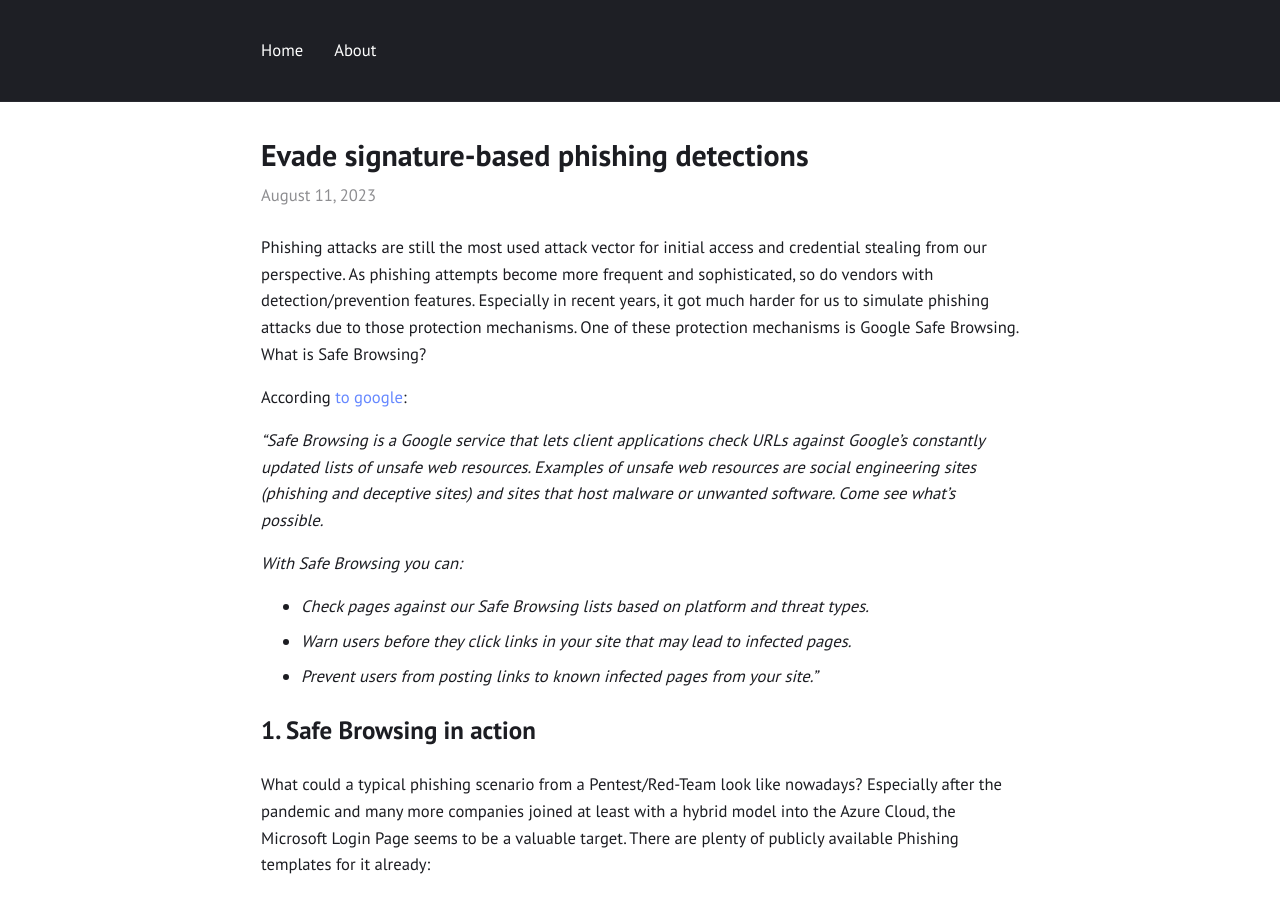
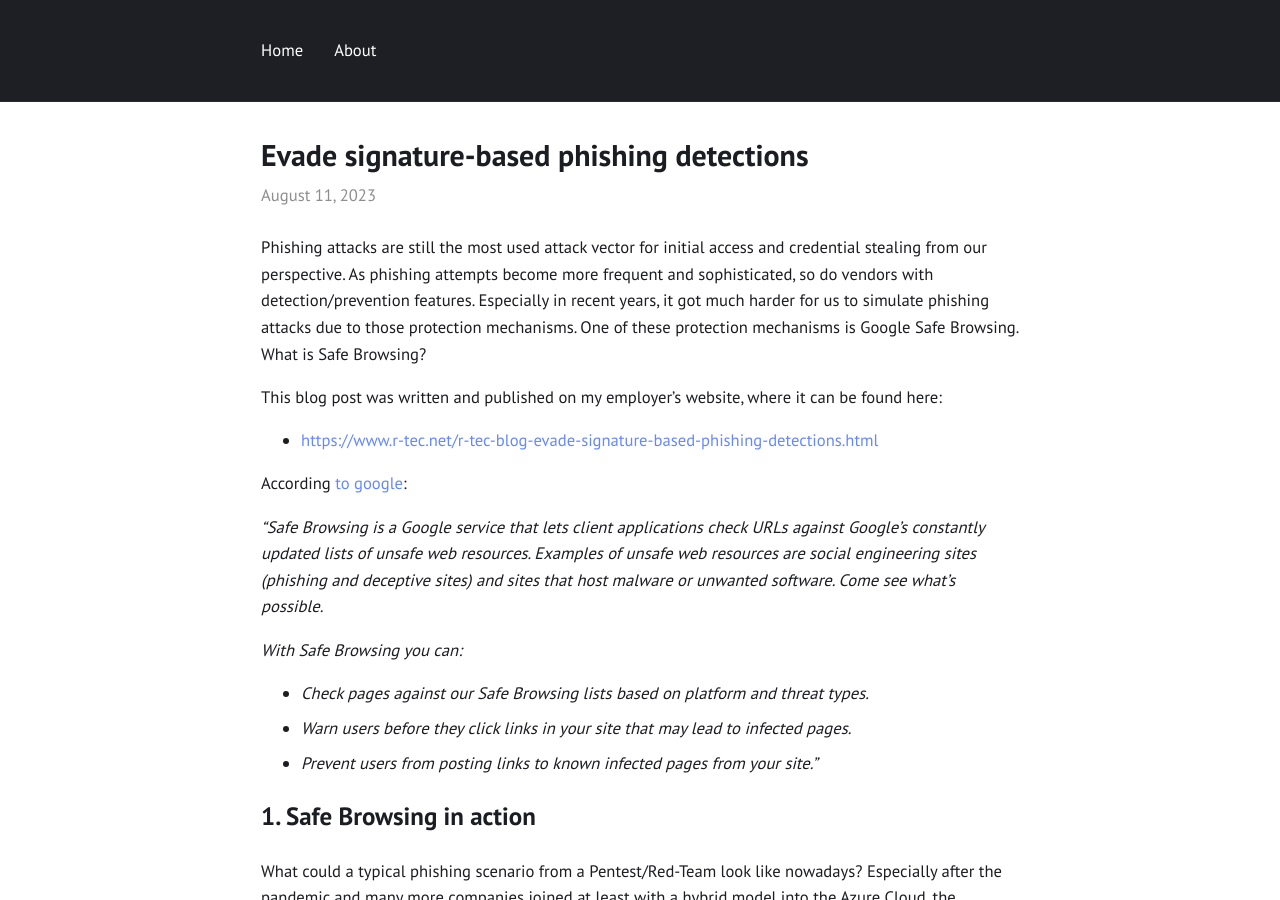
Before and after one commit to S3cur3Th1sSh1t/S3cur3Th1sSh1t.github.io, a Jekyll site: the page built from _posts/2023-08-11-Evade_signature-based-phishing_detections.md, in a window 1280 px wide and 900 px high. Built offline with Jekyll 4.4.1, drawn with Linux system fonts in a browser that asks for light colours.

Commit message:
Credits to original publication

```diff
--- a/_posts/2023-08-11-Evade_signature-based-phishing_detections.md
+++ b/_posts/2023-08-11-Evade_signature-based-phishing_detections.md
@@ -6,6 +6,10 @@ layout: "post"
 Phishing attacks are still the most used attack vector for initial access and credential stealing from our perspective. As phishing attempts become more frequent and sophisticated, so do vendors with detection/prevention features. Especially in recent years, it got much harder for us to simulate phishing attacks due to those protection mechanisms. One of these protection mechanisms is Google Safe Browsing. What is Safe Browsing?
 
 <!--more-->
+
+This blog post was written and published on my employer's website, where it can be found here:
+
+- [https://www.r-tec.net/r-tec-blog-evade-signature-based-phishing-detections.html](https://www.r-tec.net/r-tec-blog-evade-signature-based-phishing-detections.html)
 
 According [to google](https://developers.google.com/safe-browsing):
 
```
